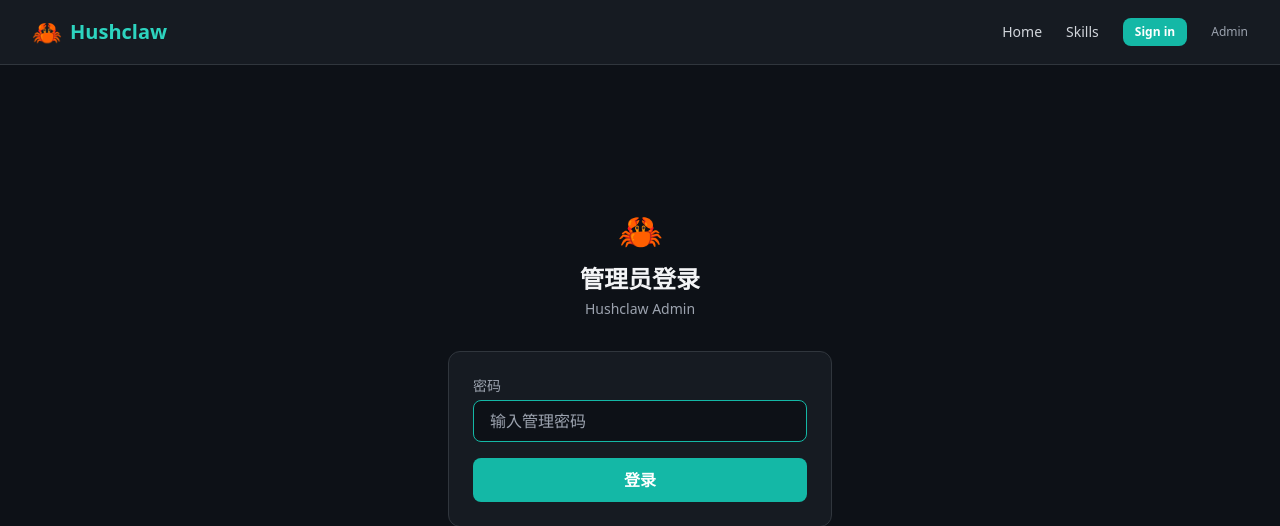
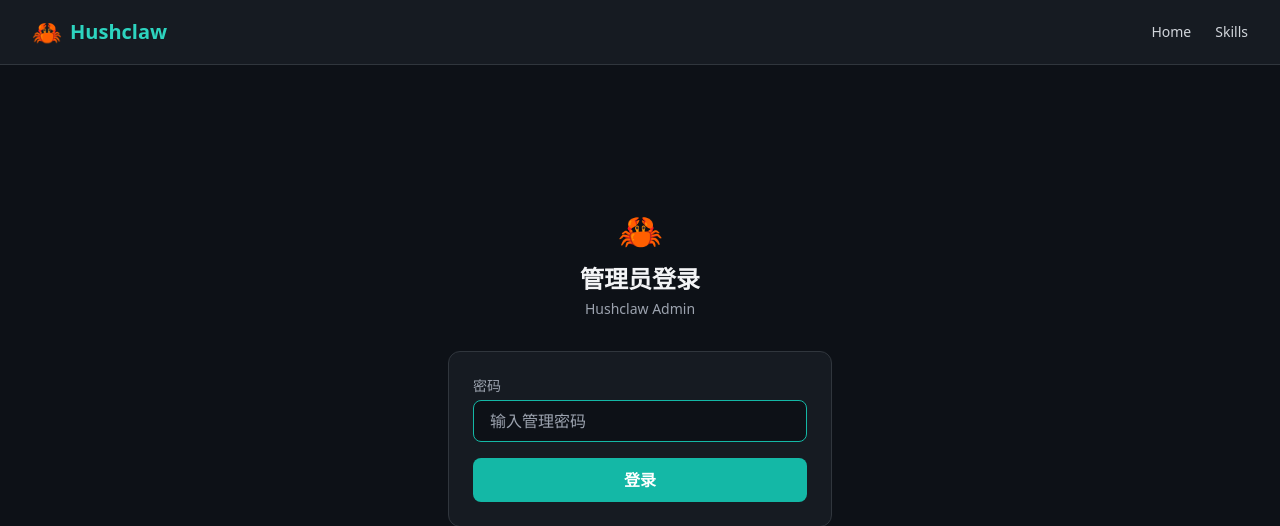
Before and after one commit to CNTWDev/hushclaw-web, a FastAPI app: page /admin/login in a window 1280 px wide. Shown: the top 526 px of the page. Run offline with FastAPI, Linux system fonts and the light colour scheme; some libraries are stand-ins or nearby versions.

Commit message:
chore(nav): remove sign-in button, hide admin entry in footer
Made-with: Cursor

```diff
--- a/app/templates/base.html
+++ b/app/templates/base.html
@@ -37,10 +37,7 @@
           <a href="/skills" class="text-gray-300 hover:text-white transition-colors">Skills</a>
           {% if request.state.current_user %}
           <a href="/account" class="text-teal-400 hover:text-teal-300 transition-colors">{{ request.state.current_user.display_name or request.state.current_user.email }}</a>
-          {% else %}
-          <a href="/auth/login" class="px-3 py-1.5 rounded-lg bg-teal-500 hover:bg-teal-400 text-white font-semibold text-xs transition-colors">Sign in</a>
           {% endif %}
-          <a href="/admin" class="text-gray-400 hover:text-gray-200 transition-colors text-xs">Admin</a>
         </div>
       </div>
     </div>
@@ -64,6 +61,10 @@
           <a href="/skills" class="hover:text-white transition-colors">Skills</a>
         </div>
       </div>
+      <!-- hidden admin entry -->
+      <div class="mt-8 text-center">
+        <a href="/admin" class="text-navy-800 hover:text-navy-600 transition-colors text-xs select-none">·</a>
+      </div>
     </div>
   </footer>
 
```
